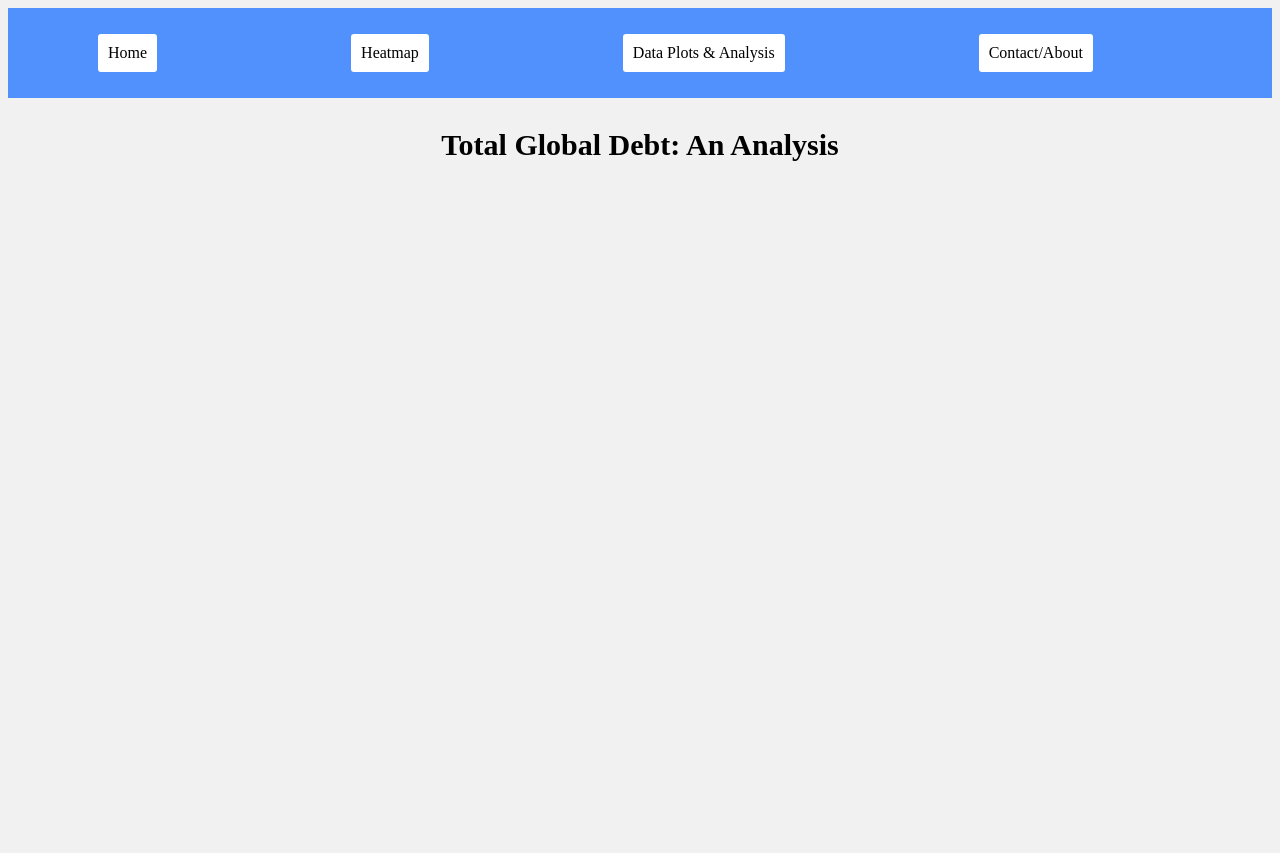
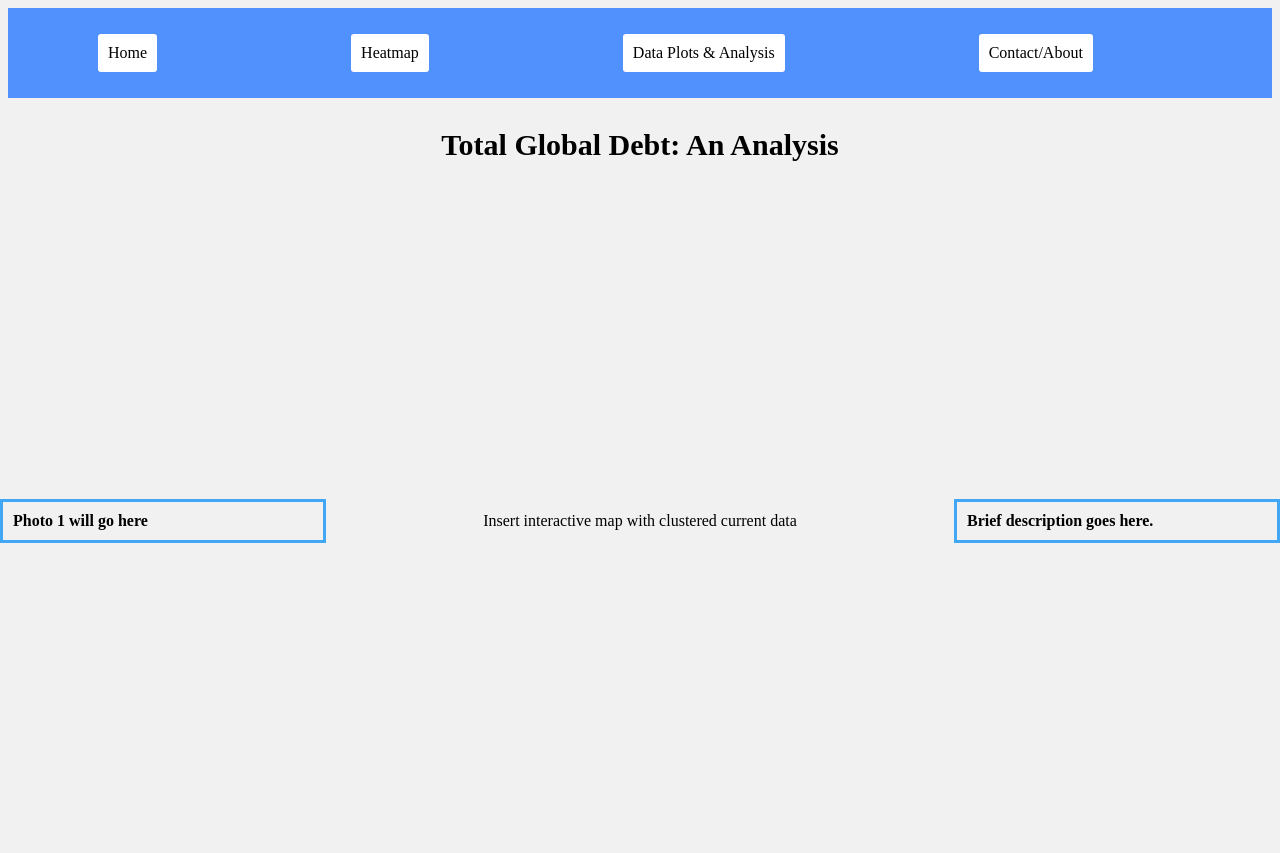
Before and after one commit to JonPara/World_Bank_Analysis, a plain HTML site: page JonPara_WBA/wba_html_draft.html in a window 1280 px wide. Before the commit the page ends 800 px from the top, so only its background shows below. Drawn offline with nearby package versions, Linux system fonts and the light colour scheme.

Commit message:
Added correct position and width of divs to start adding in features

```diff
--- a/JonPara_WBA/style.css
+++ b/JonPara_WBA/style.css
@@ -63,8 +63,27 @@ body {
     align-items: center;
   }
 
-  .photoLeft{
+  .map{
     display: flex;
-    justify-content: left;
-    align-items: left;
+    justify-content: center;
+    align-items: center;
+    padding: 320px;
   }
+
+
+  .img1{
+    position: absolute;
+    left: 0px;
+    width: 300px;
+    border: 3px solid #42a7f4;
+    padding: 10px;
+
+  }
+
+  .explain{
+    position: absolute;
+    right: 0px;
+    width: 300px;
+    border: 3px solid #42a7f4;
+    padding: 10px;
+  }
--- a/JonPara_WBA/wba_html_draft.html
+++ b/JonPara_WBA/wba_html_draft.html
@@ -35,11 +35,15 @@
         <h3>Total Global Debt: An Analysis</h3>
         </div>
 
-        <!-- Add World Map -->
-        <div id = "map">
-
-        </div>
-
+        <div class = "map">
+		Insert interactive map with clustered current data
+		<div class = "explain">
+		<b>Brief description goes here. </b>
+		</div>
+				<div class = "img1">
+				<b>Photo 1 will go here</b>
+				</div>
+		</div>
 
 	</body>
 
```
